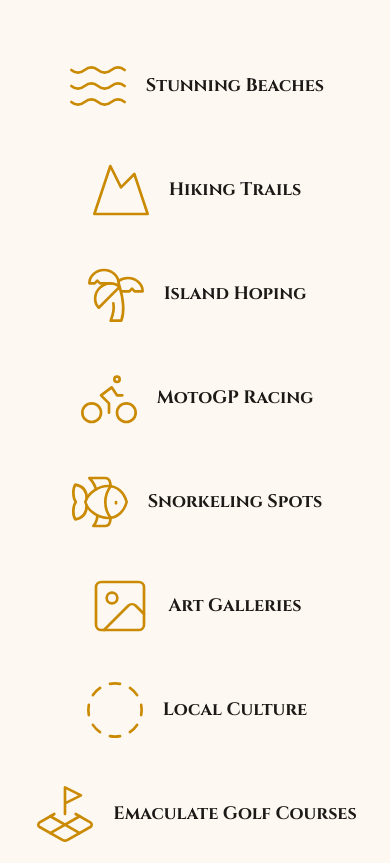
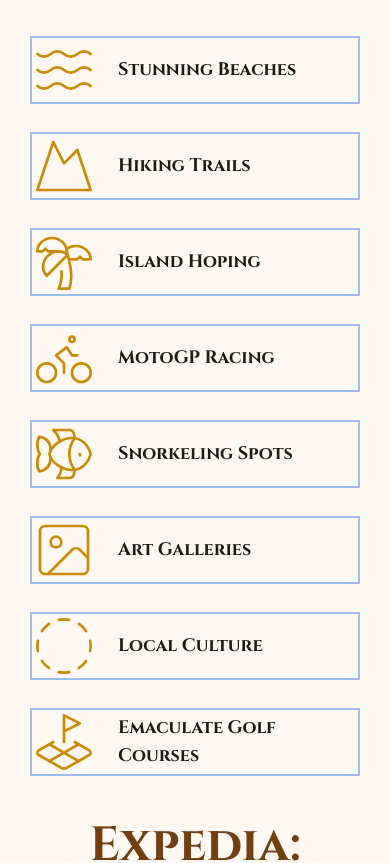
Before and after one commit to goldenretreatlombokvilla/gr_villa_280508, a Next.js app: page /lombok in a window 390 px wide. Shown: the part 2020-2883 px from the top of the page. Built offline with nearby package versions, Linux system fonts and the light colour scheme.

Commit message:
videeo fix and logo change

```diff
--- a/app/(site)/about/page.tsx
+++ b/app/(site)/about/page.tsx
@@ -154,7 +154,7 @@ export default function About() {
             <p className="text-5xl lg:text-6xl font-cinzel font-extrabold text-yellow-900 py-10">
               Our Team
             </p>
-            <div className="grid grid-cols-1 lg:grid-cols-2 gap-10 items-center justify-center pb-32">
+            <div className="grid grid-cols-1 lg:grid-cols-2 gap-10 items-center justify-center pb-10 lg:pb-32">
               <Image
                 src="https://utfs.io/f/dJLJpH9Hrkw3rSGToQZO6nDLhfspaqg5QwWEVzocUxRXKdkT"
                 alt="Jaswin Sawirin"
@@ -189,7 +189,7 @@ export default function About() {
                 </p>
               </div>
             </div>
-            <div className="grid grid-cols-2 gap-10 items-center justify-center lg:text-center py-32">
+            <div className="grid grid-cols-2 gap-10 items-center justify-center lg:text-center py-0">
               <p className="font-cinzel text-xl lg:text-2xl font-extrabold tracking-wide col-span-2 text-yellow-800/50 uppercase text-center -mb-10">
                 Management Team
               </p>
@@ -199,7 +199,7 @@ export default function About() {
 
               <div className="flex flex-col col-span-2 lg:col-span-1 gap-4 items-center justify-center">
                 <Image
-                  src="https://utfs.io/f/dJLJpH9Hrkw3D8zwK5IsYNhnRFiP9UlSuprcb35Jy4X12x7m"
+                  src="/glenn_square.jpeg"
                   alt="Glenn de Souza"
                   width={500}
                   height={500}
--- a/app/(site)/invest/page.tsx
+++ b/app/(site)/invest/page.tsx
@@ -408,10 +408,11 @@ export default function Invest() {
             Current Progress
           </p>
           <video
-            className="w-auto h-full md:h-[70vh] rounded-lg"
+            className="w-full lg:w-fit h-full md:h-[70vh] rounded-lg"
             width="1080"
             height="1920"
             controls
+            playsInline
             preload="none"
             poster="https://utfs.io/f/dJLJpH9Hrkw3aINp6gzVNOG2SrpjuDZU3Iwen5yqf7ETJbki"
           >
--- a/app/(site)/lombok/page.tsx
+++ b/app/(site)/lombok/page.tsx
@@ -61,6 +61,41 @@ const villaImages = [
   {
     src: "/lombok/bluesky.jpg",
     alt: "Volcano Lake"
+  }
+];
+
+const lombokft = [
+  {
+    icon: Waves,
+    name: "Stunning Beaches"
+  },
+  {
+    icon: Mountain,
+    name: "Hiking Trails"
+  },
+  {
+    icon: TreePalm,
+    name: "Island Hoping"
+  },
+  {
+    icon: Bike,
+    name: "MotoGP Racing"
+  },
+  {
+    icon: Fish,
+    name: "Snorkeling Spots"
+  },
+  {
+    icon: ImageIcon,
+    name: "Art Galleries"
+  },
+  {
+    icon: CircleDashed,
+    name: "Local Culture"
+  },
+  {
+    icon: LandPlot,
+    name: "Emaculate Golf Courses"
   }
 ];
 
@@ -203,7 +238,19 @@ export default function Lombok() {
           Reasons Why Tourists are Flocking To Lombok
         </p>
 
-        <div className="flex flex-col md:grid md:grid-cols-2 lg:grid-cols-4 gap-10 lg:gap-10 justify-center w-full items-center py-4">
+        {lombokft.map((item, index) => (
+          <div
+            key={index}
+            className="grid grid-cols-[70px_1fr] lg:flex-col gap-4 items-center justify-centers ring-2 w-full"
+          >
+            <item.icon className="w-16 h-16 text-yellow-600 stroke-1" />
+            <p className="font-cinzel text-lg lg:text-xl text-stone-900 hover:text-yellow-900 font-bold">
+              {item.name}
+            </p>
+          </div>
+        ))}
+        {/*
+        <div className="lg:hidden grid grid-cols-1 md:grid-cols-2 col-span-2 gap-10 justify-center items-center lg:py-4">
           <div className="flex flex-row lg:flex-col gap-4 items-center justify-center">
             <Waves className="w-16 h-16 text-yellow-600 stroke-1" />
             <p className="font-cinzel text-lg lg:text-xl text-stone-900 hover:text-yellow-900 font-bold">
@@ -229,7 +276,30 @@ export default function Lombok() {
             </p>
           </div>
 
-          <div className="lg:hidden grid grid-cols-1 md:grid-cols-2 col-span-2 gap-10 justify-center items-center lg:py-4">
+          <div className="flex flex-row lg:flex-col gap-4 items-center justify-center">
+            <Waves className="w-16 h-16 text-yellow-600 stroke-1" />
+            <p className="font-cinzel text-lg lg:text-xl text-stone-900 hover:text-yellow-900 font-bold">
+              Stunning Beaches
+            </p>
+          </div>
+          <div className="flex flex-row lg:flex-col gap-4 items-center justify-center">
+            <Mountain className="w-16 h-16 text-yellow-600 stroke-1" />
+            <p className="font-cinzel text-lg lg:text-xl text-stone-900 hover:text-yellow-900 font-bold">
+              Hiking Trails
+            </p>
+          </div>
+          <div className="flex flex-row lg:flex-col gap-4 items-center justify-center">
+            <TreePalm className="w-16 h-16 text-yellow-600 stroke-1" />
+            <p className="font-cinzel text-lg lg:text-xl text-stone-900 hover:text-yellow-900 font-bold">
+              Island Hoping
+            </p>
+          </div>
+          <div className="flex flex-row lg:flex-col gap-4 items-center justify-center">
+            <Bike className="w-16 h-16 text-yellow-600 stroke-1" />
+            <p className="font-cinzel text-lg lg:text-xl text-stone-900 hover:text-yellow-900 font-bold">
+              MotoGP Racing
+            </p>
+          </div>
           <div className="flex flex-row lg:flex-col gap-4 items-center justify-center">
             <Fish className="w-16 h-16 text-yellow-600 stroke-1" />
             <p className="font-cinzel text-lg lg:text-xl text-stone-900 hover:text-yellow-900 font-bold">
@@ -253,7 +323,6 @@ export default function Lombok() {
             <p className="font-cinzel text-lg lg:text-xl text-stone-900 hover:text-yellow-900 font-bold text-center text-balance">
               Emaculate Golf Courses
             </p>
-            </div>
           </div>
         </div>
 
@@ -282,7 +351,7 @@ export default function Lombok() {
               Emaculate Golf Courses
             </p>
           </div>
-        </div>
+        </div> */}
       </div>
 
       <div className="flex flex-col gap-4 items-center px-8 py-6 lg:pt-20 lg:py-20 max-w-6xl mx-auto ">
--- a/app/(site)/villas/page.tsx
+++ b/app/(site)/villas/page.tsx
@@ -960,10 +960,11 @@ export default function Invest() {
           Current Progress
         </p>
         <video
-          className="w-auto h-full md:h-[70vh] rounded-lg"
+          className="w-full lg:w-fit h-full md:h-[70vh] rounded-lg"
           width="1080"
           height="1920"
           controls
+          playsInline
           preload="none"
           poster="https://utfs.io/f/dJLJpH9Hrkw3aINp6gzVNOG2SrpjuDZU3Iwen5yqf7ETJbki"
         >
--- a/app/page.tsx
+++ b/app/page.tsx
@@ -57,7 +57,7 @@ export default function LandingPage() {
               Welcome to
             </p>
             <Image
-              src="https://utfs.io/f/dJLJpH9Hrkw33GmsrrpTdrJVe6Xx1zuEqfmI3Dn2OagRU8op"
+              src="/brand/logo_white_long_big.png"
               alt="Golden Retreat Lombok Villas"
               width={2432}
               height={1071}
@@ -357,7 +357,7 @@ export default function LandingPage() {
                   <p className="text-md font-sans">
                     Never miss a beat with our exclusive gymnasium, equipped
                     with your favourite machines. Or treat yourself to a message
-                    in our very own local 5-star spa.
+                    in our very own 5-star spa.
                   </p>
                 </div>
               </div>
```
Also changed, not shown: public/brand/logo_white_long_big.png (added), public/glenn_square.jpeg (added). Lines whose indentation alone changed are shown as unchanged.
